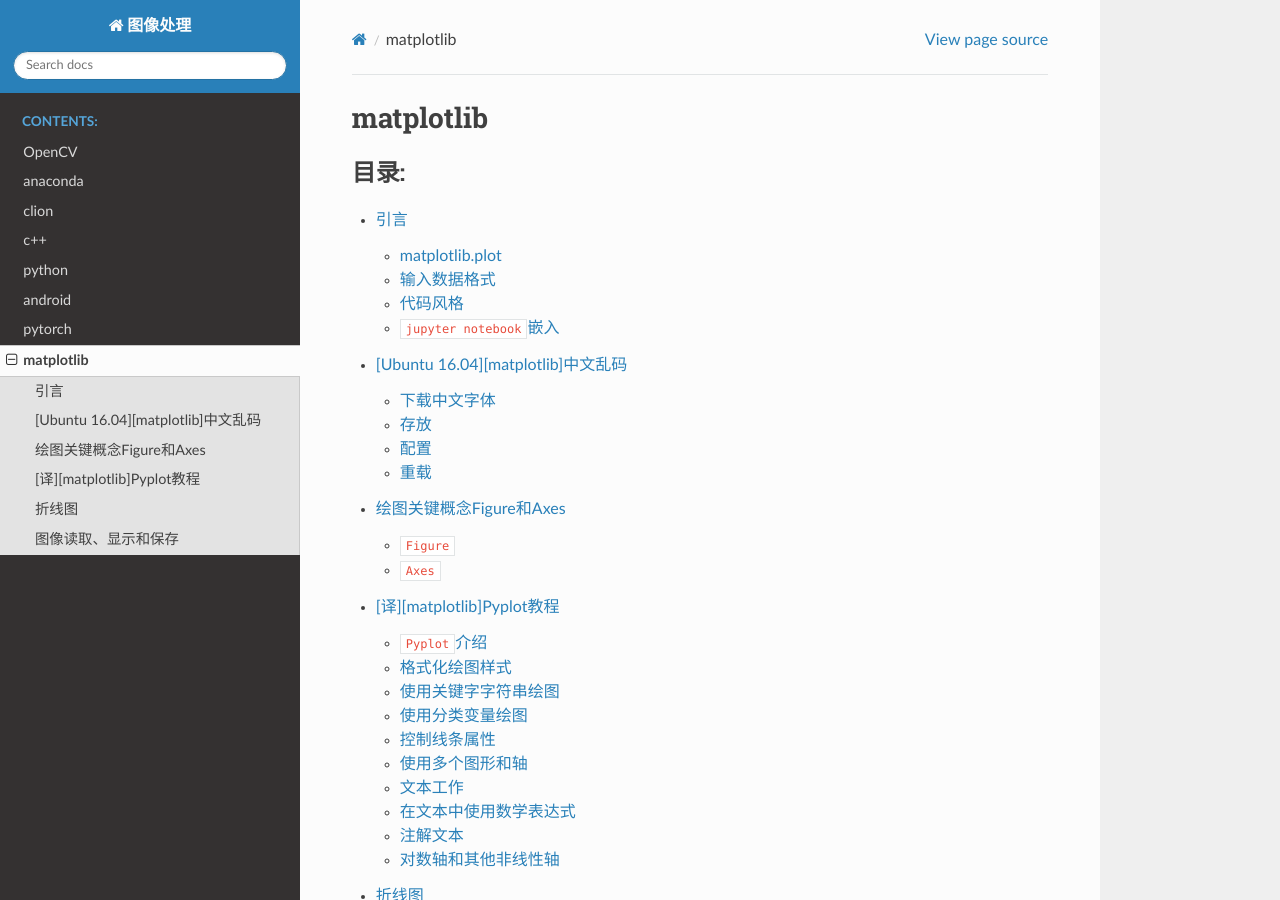
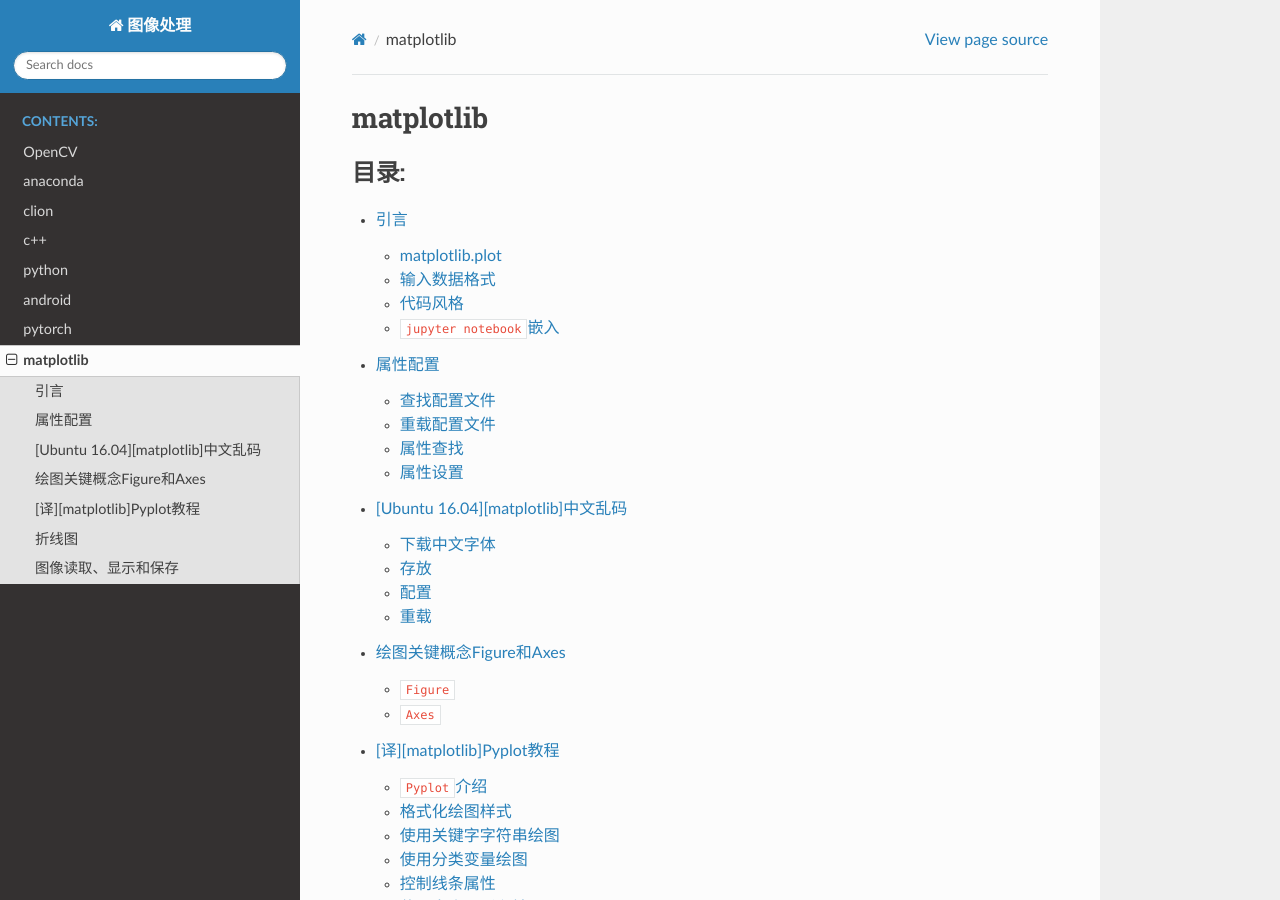
Before and after one commit to Document-Collection/image-processing, a Sphinx documentation site: the page built from docs/source/matplotlib.rst, in a window 1280 px wide and 900 px high. Built offline with Sphinx 7.4.7 and the Read the Docs theme 2.0.0, drawn with Linux system fonts in a browser that asks for light colours; pages that are not in the unit, such as notebooks, are missing from menus; some of the changed lines change nothing that is shown.

Commit message:
docs(matplotlib): 属性配置

````diff
--- a/docs/source/matplotlib.rst
+++ b/docs/source/matplotlib.rst
@@ -10,6 +10,7 @@
    :caption: 目录:
 
    matplotlib/引言
+   matplotlib/属性配置
    matplotlib/[Ubuntu 16.04][matplotlib]中文乱码
    matplotlib/绘图关键概念Figure和Axes
    matplotlib/[译][matplotlib]Pyplot教程
--- /dev/null
+++ b/docs/source/matplotlib/属性配置.md
@@ -0,0 +1,56 @@
+
+# 属性配置
+
+## 查找配置文件
+
+使用命令查找配置文件
+
+```
+>>> import matplotlib
+>>> matplotlib.matplotlib_fname()
+'xxx/xxx/matplotlib/mpl-data/matplotlibrc'
+```
+
+## 重载配置文件
+
+修改完成配置文件后需要重新加载，或者重启系统，或者输入以下命令
+
+```
+from matplotlib.font_manager import _rebuild
+_rebuild()
+```
+
+## 属性查找
+
+使用命令查看当前属性
+
+```
+>>> import matplotlib.pyplot as plt
+>>> plt.rcParams
+/home/zj/software/anaconda/anaconda3/lib/python3.7/site-packages/matplotlib/__init__.py:886: MatplotlibDeprecationWarning:
+examples.directory is deprecated; in the future, examples will be found relative to the 'datapath' directory.
+  "found relative to the 'datapath' directory.".format(key))
+RcParams({'_internal.classic_mode': False,
+          'agg.path.chunksize': 0,
+          'animation.avconv_args': [],
+          'animation.avconv_path': 'avconv',
+          'animation.bitrate': -1,
+          'animation.codec': 'h264',
+          'animation.convert_args': [],
+          'animation.convert_path': 'convert',
+          'animation.embed_limit': 20.0,
+          'animation.ffmpeg_args': [],
+          'animation.ffmpeg_path': 'ffmpeg',
+          'animation.frame_format': 'png',
+          'animation.html': 'none',
+          ...
+          ...
+```
+
+## 属性设置
+
+使用命令进行属性设置
+
+```
+plt.rcParams[xxx] = xxx
+```
````
